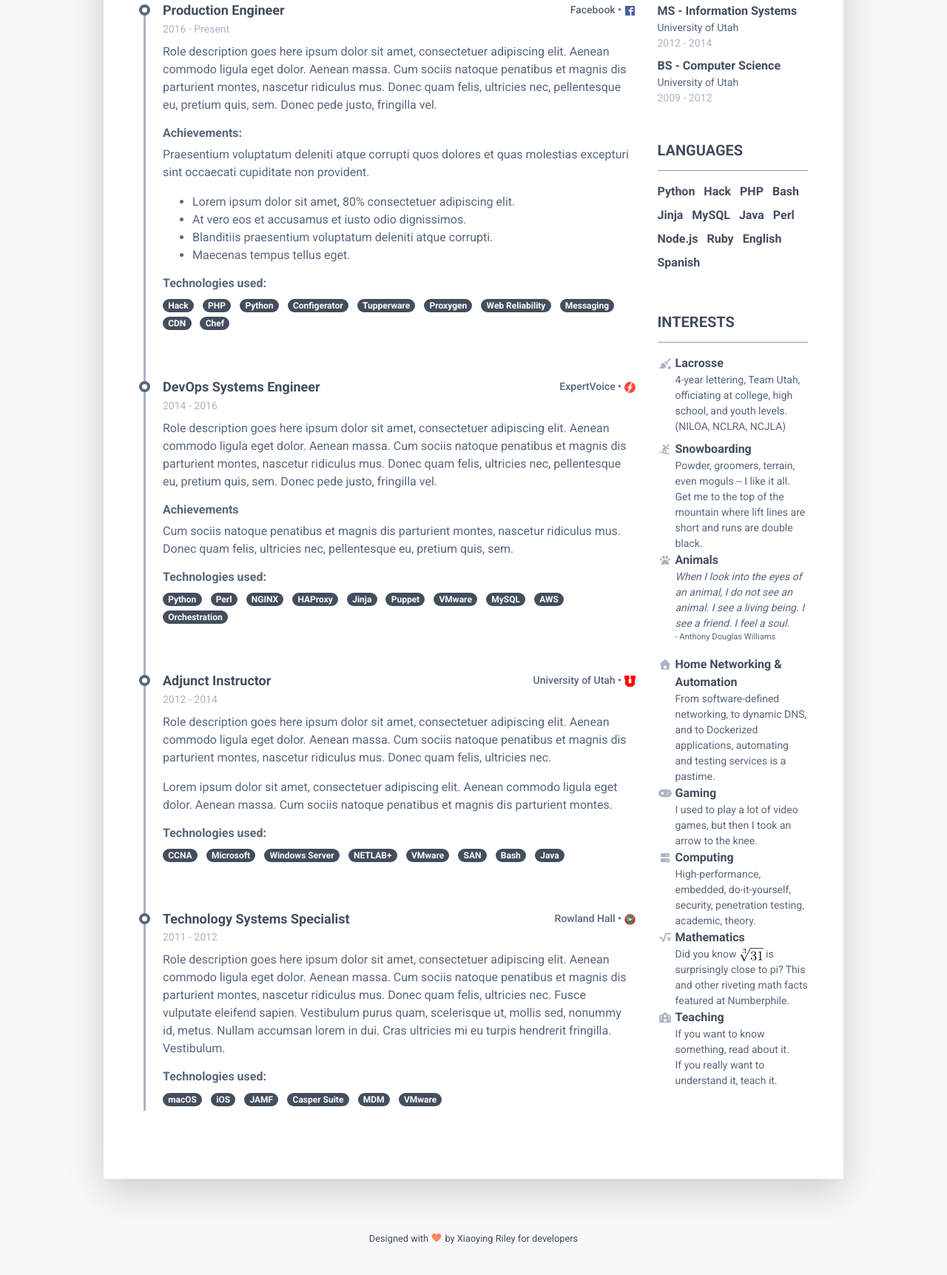
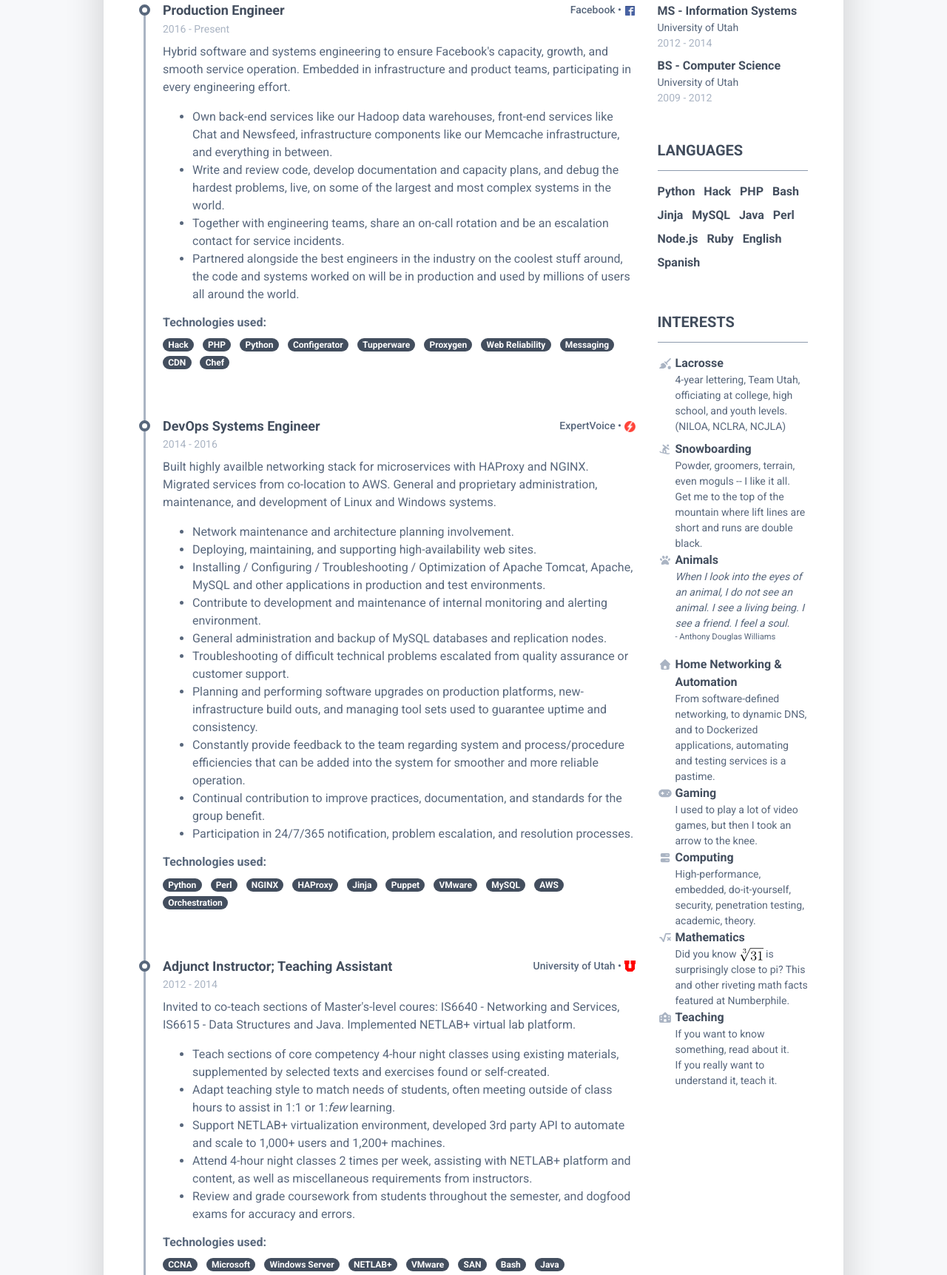
Before and after one commit to KetchupBomb/ketchupbomb.github.io, a plain HTML site: page index.html in a window 1280 px wide. Shown: the part 671-2394 px from the top of the page at 74% size. Drawn offline with Linux system fonts and the light colour scheme.

Commit message:
Added job descriptions

```diff
--- a/index.html
+++ b/index.html
@@ -84,14 +84,14 @@
 										    <div class="resume-position-time">2016 - Present</div>
 									    </div><!--//resume-timeline-item-header-->
 									    <div class="resume-timeline-item-desc">
-										    <p>Role description goes here ipsum dolor sit amet, consectetuer adipiscing elit. Aenean commodo ligula eget dolor. Aenean massa. Cum sociis natoque penatibus et magnis dis parturient montes, nascetur ridiculus mus. Donec quam felis, ultricies nec, pellentesque eu, pretium quis, sem. Donec pede justo, fringilla vel.</p>
-										    <h4 class="resume-timeline-item-desc-heading font-weight-bold">Achievements:</h4>
-										    <p>Praesentium voluptatum deleniti atque corrupti quos dolores et quas molestias excepturi sint occaecati cupiditate non provident.</p>
+										    <p>Hybrid software and systems engineering to ensure Facebook's capacity, growth, and smooth service operation. Embedded in infrastructure and product teams, participating in every engineering effort.</p>
+										    <!-- <h4 class="resume-timeline-item-desc-heading font-weight-bold">Achievements:</h4> -->
+										    <!-- <p>Praesentium voluptatum deleniti atque corrupti quos dolores et quas molestias excepturi sint occaecati cupiditate non provident.</p> -->
 										    <ul>
-											    <li>Lorem ipsum dolor sit amet, 80% consectetuer adipiscing elit.</li>
-											    <li>At vero eos et accusamus et iusto odio dignissimos.</li>
-											    <li>Blanditiis praesentium voluptatum deleniti atque corrupti.</li>
-											    <li>Maecenas tempus tellus eget.</li>
+											    <li>Own back-end services like our Hadoop data warehouses, front-end services like Chat and Newsfeed, infrastructure components like our Memcache infrastructure, and everything in between.</li>
+											    <li>Write and review code, develop documentation and capacity plans, and debug the hardest problems, live, on some of the largest and most complex systems in the world.</li>
+											    <li>Together with engineering teams, share an on-call rotation and be an escalation contact for service incidents.</li>
+											    <li>Partnered alongside the best engineers in the industry on the coolest stuff around, the code and systems worked on will be in production and used by millions of users all around the world.</li>
 										    </ul>
 										    <h4 class="resume-timeline-item-desc-heading font-weight-bold">Technologies used:</h4>
 										    <ul class="list-inline">
@@ -120,9 +120,21 @@
 										    <div class="resume-position-time">2014 - 2016</div>
 									    </div><!--//resume-timeline-item-header-->
 									    <div class="resume-timeline-item-desc">
-										    <p>Role description goes here ipsum dolor sit amet, consectetuer adipiscing elit. Aenean commodo ligula eget dolor. Aenean massa. Cum sociis natoque penatibus et magnis dis parturient montes, nascetur ridiculus mus. Donec quam felis, ultricies nec, pellentesque eu, pretium quis, sem. Donec pede justo, fringilla vel.</p>
-										    <h4 class="resume-timeline-item-desc-heading font-weight-bold">Achievements</h4>
-										    <p>Cum sociis natoque penatibus et magnis dis parturient montes, nascetur ridiculus mus. Donec quam felis, ultricies nec, pellentesque eu, pretium quis, sem.</p>
+										    <p>Built highly availble networking stack for microservices with HAProxy and NGINX. Migrated services from co-location to AWS. General and proprietary administration, maintenance, and development of Linux and Windows systems.</p>
+										    <!-- <h4 class="resume-timeline-item-desc-heading font-weight-bold">Achievements</h4>
+											<p>Cum sociis natoque penatibus et magnis dis parturient montes, nascetur ridiculus mus. Donec quam felis, ultricies nec, pellentesque eu, pretium quis, sem.</p> -->
+										    <ul>
+												<li>Network maintenance and architecture planning involvement.</li>
+												<li>Deploying, maintaining, and supporting high-availability web sites.</li>
+												<li>Installing / Configuring / Troubleshooting / Optimization of Apache Tomcat, Apache, MySQL and other applications in production and test environments.</li>
+												<li>Contribute to development and maintenance of internal monitoring and alerting environment.</li>
+												<li>General administration and backup of MySQL databases and replication nodes.</li>
+												<li>Troubleshooting of difficult technical problems escalated from quality assurance or customer support.</li>
+												<li>Planning and performing software upgrades on production platforms, new-infrastructure build outs, and managing tool sets used to guarantee uptime and consistency.</li>
+												<li>Constantly provide feedback to the team regarding system and process/procedure efficiencies that can be added into the system for smoother and more reliable operation.</li>
+												<li>Continual contribution to improve practices, documentation, and standards for the group benefit.</li>
+												<li>Participation in 24/7/365 notification, problem escalation, and resolution processes.</li>
+										    </ul>
 										    <h4 class="resume-timeline-item-desc-heading font-weight-bold">Technologies used:</h4>
 										    <ul class="list-inline">
 											    <li class="list-inline-item"><span class="badge badge-primary badge-pill">Python</span></li>
@@ -144,14 +156,20 @@
 
 									    <div class="resume-timeline-item-header mb-2">
 										    <div class="d-flex flex-column flex-md-row">
-										        <h3 class="resume-position-title font-weight-bold mb-1">Adjunct Instructor</h3>
+										        <h3 class="resume-position-title font-weight-bold mb-1">Adjunct Instructor; Teaching Assistant</h3>
 										        <div class="resume-company-name ml-auto">University of Utah • <img src="assets/images/favicons/utah.ico" width="15" height="15" /></div>
 										    </div><!--//row-->
 										    <div class="resume-position-time">2012 - 2014</div>
 									    </div><!--//resume-timeline-item-header-->
 									    <div class="resume-timeline-item-desc">
-										    <p>Role description goes here ipsum dolor sit amet, consectetuer adipiscing elit. Aenean commodo ligula eget dolor. Aenean massa. Cum sociis natoque penatibus et magnis dis parturient montes, nascetur ridiculus mus. Donec quam felis, ultricies nec.</p>
-										    <p>Lorem ipsum dolor sit amet, consectetuer adipiscing elit. Aenean commodo ligula eget dolor. Aenean massa. Cum sociis natoque penatibus et magnis dis parturient montes.</p>
+										    <p>Invited to co-teach sections of Master's-level coures: IS6640 - Networking and Services, IS6615 - Data Structures and Java. Implemented NETLAB+ virtual lab platform.</p>
+										    <ul>
+												<li>Teach sections of core competency 4-hour night classes using existing materials, supplemented by selected texts and exercises found or self-created.</li>
+												<li>Adapt teaching style to match needs of students, often meeting outside of class hours to assist in 1:1 or 1:<span class="font-italic">few</span> learning.</li>
+												<li>Support NETLAB+ virtualization environment, developed 3rd party API to automate and scale to 1,000+ users and 1,200+ machines.</li>
+												<li>Attend 4-hour night classes 2 times per week, assisting with NETLAB+ platform and content, as well as miscellaneous requirements from instructors.</li>
+												<li>Review and grade coursework from students throughout the semester, and dogfood exams for accuracy and errors.</li>
+											</ul>
 										    <h4 class="resume-timeline-item-desc-heading font-weight-bold">Technologies used:</h4>
 										    <ul class="list-inline">
 											    <li class="list-inline-item"><span class="badge badge-primary badge-pill">CCNA</span></li>
@@ -171,13 +189,20 @@
 
 									    <div class="resume-timeline-item-header mb-2">
 										    <div class="d-flex flex-column flex-md-row">
-										        <h3 class="resume-position-title font-weight-bold mb-1">Technology Systems Specialist</h3>
+										        <h3 class="resume-position-title font-weight-bold mb-1">Technology Systems Specialist; Technology Support</h3>
 										        <div class="resume-company-name ml-auto">Rowland Hall • <img src="assets/images/favicons/rowlandhall.ico" width="15" height="15" /></div>
 										    </div><!--//row-->
 										    <div class="resume-position-time">2011 - 2012</div>
 									    </div><!--//resume-timeline-item-header-->
 									    <div class="resume-timeline-item-desc">
-										    <p>Role description goes here ipsum dolor sit amet, consectetuer adipiscing elit. Aenean commodo ligula eget dolor. Aenean massa. Cum sociis natoque penatibus et magnis dis parturient montes, nascetur ridiculus mus. Donec quam felis, ultricies nec. Fusce vulputate eleifend sapien. Vestibulum purus quam, scelerisque ut, mollis sed, nonummy id, metus. Nullam accumsan lorem in dui. Cras ultricies mi eu turpis hendrerit fringilla. Vestibulum.</p>
+										    <p>Planning, implementation, and support of technology systems. Ranging from network and wireless infrastructure, to network services (Open/Active Directory, DHCP, DNS, MySQL, Tomcat, Apache, CUPS, etc.), to client-side support and to Mobile Device Management.</p>
+										    <ul>
+												<li>First point of contact for technology at the McCarthey and Lincoln campuses, supporting ~200 staff and faculty, and ~500 students.</li>
+												<li>Planning, implementation, and maintenance of JAMF's Jamf Pro (formerly Casper Suite) on-site installation.</li>
+												<li>Manage 1,300+ devices, ranging from production Xserves, Mac Minis, iMac and iPad labs, to student and faculty laptops.</li>
+												<li>Create and maintain 200+ common software packages for deployment, including OS updates and preferences, enforcing standards on 100% of equipment.</li>
+												<li>Migration of physical hosts and services to virtual machines.</li>
+											</ul>
 										    <h4 class="resume-timeline-item-desc-heading font-weight-bold">Technologies used:</h4>
 										    <ul class="list-inline">
 											    <li class="list-inline-item"><span class="badge badge-primary badge-pill">macOS</span></li>
```
